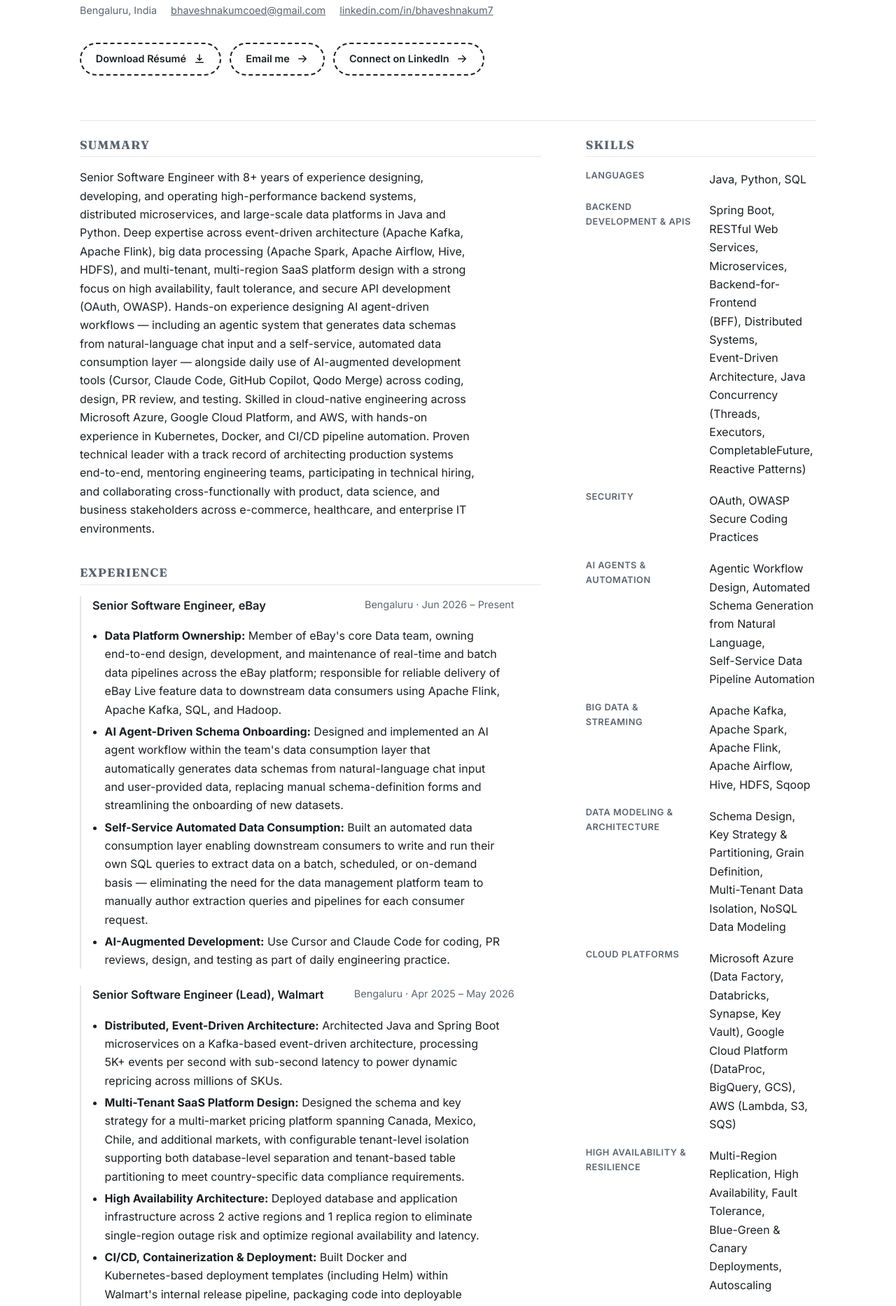
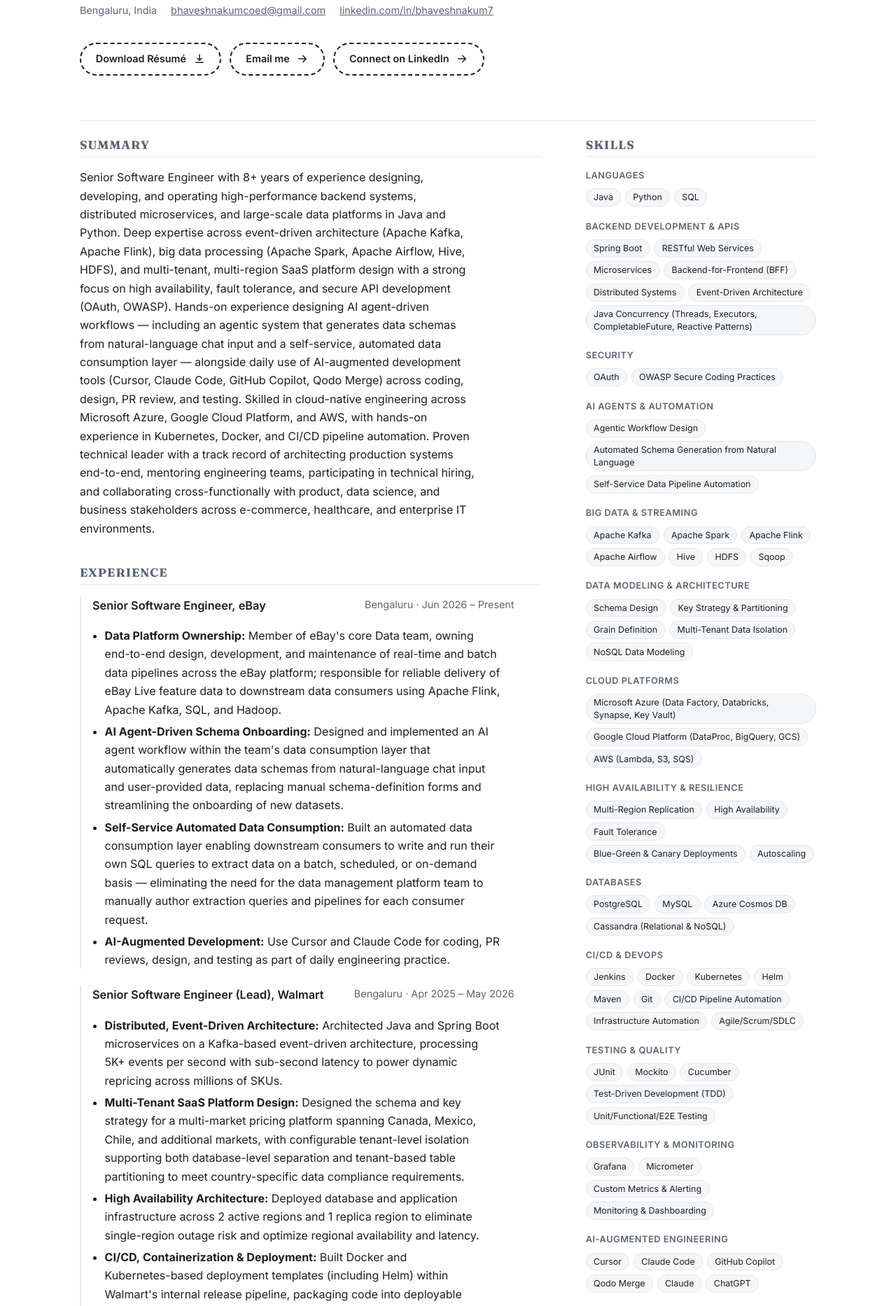
Before and after one commit to 1mcreative/personal-site, a Jekyll site: the page built from resume/index.md, in a window 1280 px wide. Shown: the part 424-2290 px from the top of the page at 70% size. Built offline with Jekyll 4.4.1, drawn with Linux system fonts in a browser that asks for light colours; part of the change alters nothing that is shown; some of the changed text lies outside the part shown.

Commit message:
Fix desktop visual balance: redesign Skills as pills, drop broken 2-col grid
The sidebar (Skills/Highlights/Education) was rendering 4320px tall next
to the main column's 3178px on desktop — a 1142px gap that left the page
looking badly lopsided once Skills grew to 13 categories.

Root causes, both in Skills specifically (measured at 2767px of that
imbalance on its own):
- .skills-grid's 2-column rule was a *viewport* media query
  (min-width: 560px), but the grid only ever lives inside the ~330px
  .resume-aside column regardless of viewport width — so on every desktop
  size it was cramming each label and its value into ~150px each instead
  of ever reaching a real wide layout.
- Long comma-separated skill lists read as dense paragraphs and used
  height inefficiently in a narrow column.

Fixed by dropping the dead breakpoint (dt/dd just stack now) and
rendering each category's skills as wrapped pill tags instead of prose.
Result: sidebar down to 3329px against main's 3178px (151px gap, was
1142px) — and reads as a scannable tag list rather than another block of
text to read, which is more attractive on its own terms, not just closer
in height.

Co-Authored-By: Claude Sonnet 5 <noreply@anthropic.com>

```diff
--- a/assets/css/professional.css
+++ b/assets/css/professional.css
@@ -447,15 +447,13 @@
   margin-bottom: 0.3rem;
 }
 
+/* Used to go 2-column above 560px via a viewport media query — but this
+   grid only ever lives inside .resume-aside now (a fixed ~330px column
+   regardless of viewport width), so that rule was cramming label and
+   value into ~150px each on every desktop size instead of ever actually
+   reaching a wide single column. Stacks label above value instead. */
 .skills-grid {
   display: grid;
-  gap: var(--space-2) var(--space-3);
-}
-
-@media (min-width: 560px) {
-  .skills-grid {
-    grid-template-columns: 1fr 1fr;
-  }
 }
 
 .skills-grid dt {
@@ -466,8 +464,30 @@
   color: var(--muted);
 }
 
+/* Pills instead of a comma-separated run of text: the same list of tools
+   reads as a scannable set of tags rather than another paragraph to read,
+   and — the actual reason this changed — packs far tighter than prose
+   into this column's width, which was the biggest single contributor to
+   the sidebar running much longer than the main column beside it. */
 .skills-grid dd {
-  margin: 0.15rem 0 0;
+  display: flex;
+  flex-wrap: wrap;
+  gap: 0.35rem;
+  margin: 0.5rem 0 1.1rem;
+}
+
+.skills-grid dd:last-of-type {
+  margin-bottom: 0;
+}
+
+.skill-pill {
+  background: var(--surface);
+  border: 1px solid var(--border);
+  border-radius: 999px;
+  padding: 0.2rem 0.65rem;
+  font-size: 0.78rem;
+  line-height: 1.4;
+  color: var(--text);
 }
 
 /* Email/LinkedIn use the shared .offset-btn component (tokens.css) — this
--- a/resume/index.md
+++ b/resume/index.md
@@ -125,46 +125,46 @@ permalink: /resume/
   <h2>Skills</h2>
   <dl class="skills-grid">
     <dt>Languages</dt>
-    <dd>Java, Python, SQL</dd>
+    <dd><span class="skill-pill">Java</span><span class="skill-pill">Python</span><span class="skill-pill">SQL</span></dd>
 
     <dt>Backend Development &amp; APIs</dt>
-    <dd>Spring Boot, RESTful Web Services, Microservices, Backend-for-Frontend (BFF), Distributed Systems, Event-Driven Architecture, Java Concurrency (Threads, Executors, CompletableFuture, Reactive Patterns)</dd>
+    <dd><span class="skill-pill">Spring Boot</span><span class="skill-pill">RESTful Web Services</span><span class="skill-pill">Microservices</span><span class="skill-pill">Backend-for-Frontend (BFF)</span><span class="skill-pill">Distributed Systems</span><span class="skill-pill">Event-Driven Architecture</span><span class="skill-pill">Java Concurrency (Threads, Executors, CompletableFuture, Reactive Patterns)</span></dd>
 
     <dt>Security</dt>
-    <dd>OAuth, OWASP Secure Coding Practices</dd>
+    <dd><span class="skill-pill">OAuth</span><span class="skill-pill">OWASP Secure Coding Practices</span></dd>
 
     <dt>AI Agents &amp; Automation</dt>
-    <dd>Agentic Workflow Design, Automated Schema Generation from Natural Language, Self-Service Data Pipeline Automation</dd>
+    <dd><span class="skill-pill">Agentic Workflow Design</span><span class="skill-pill">Automated Schema Generation from Natural Language</span><span class="skill-pill">Self-Service Data Pipeline Automation</span></dd>
 
     <dt>Big Data &amp; Streaming</dt>
-    <dd>Apache Kafka, Apache Spark, Apache Flink, Apache Airflow, Hive, HDFS, Sqoop</dd>
+    <dd><span class="skill-pill">Apache Kafka</span><span class="skill-pill">Apache Spark</span><span class="skill-pill">Apache Flink</span><span class="skill-pill">Apache Airflow</span><span class="skill-pill">Hive</span><span class="skill-pill">HDFS</span><span class="skill-pill">Sqoop</span></dd>
 
     <dt>Data Modeling &amp; Architecture</dt>
-    <dd>Schema Design, Key Strategy &amp; Partitioning, Grain Definition, Multi-Tenant Data Isolation, NoSQL Data Modeling</dd>
+    <dd><span class="skill-pill">Schema Design</span><span class="skill-pill">Key Strategy &amp; Partitioning</span><span class="skill-pill">Grain Definition</span><span class="skill-pill">Multi-Tenant Data Isolation</span><span class="skill-pill">NoSQL Data Modeling</span></dd>
 
     <dt>Cloud Platforms</dt>
-    <dd>Microsoft Azure (Data Factory, Databricks, Synapse, Key Vault), Google Cloud Platform (DataProc, BigQuery, GCS), AWS (Lambda, S3, SQS)</dd>
+    <dd><span class="skill-pill">Microsoft Azure (Data Factory, Databricks, Synapse, Key Vault)</span><span class="skill-pill">Google Cloud Platform (DataProc, BigQuery, GCS)</span><span class="skill-pill">AWS (Lambda, S3, SQS)</span></dd>
 
     <dt>High Availability &amp; Resilience</dt>
-    <dd>Multi-Region Replication, High Availability, Fault Tolerance, Blue-Green &amp; Canary Deployments, Autoscaling</dd>
+    <dd><span class="skill-pill">Multi-Region Replication</span><span class="skill-pill">High Availability</span><span class="skill-pill">Fault Tolerance</span><span class="skill-pill">Blue-Green &amp; Canary Deployments</span><span class="skill-pill">Autoscaling</span></dd>
 
     <dt>Databases</dt>
-    <dd>PostgreSQL, MySQL, Azure Cosmos DB, Cassandra (Relational &amp; NoSQL)</dd>
+    <dd><span class="skill-pill">PostgreSQL</span><span class="skill-pill">MySQL</span><span class="skill-pill">Azure Cosmos DB</span><span class="skill-pill">Cassandra (Relational &amp; NoSQL)</span></dd>
 
     <dt>CI/CD &amp; DevOps</dt>
-    <dd>Jenkins, Docker, Kubernetes, Helm, Maven, Git, CI/CD Pipeline Automation, Infrastructure Automation, Agile/Scrum/SDLC</dd>
+    <dd><span class="skill-pill">Jenkins</span><span class="skill-pill">Docker</span><span class="skill-pill">Kubernetes</span><span class="skill-pill">Helm</span><span class="skill-pill">Maven</span><span class="skill-pill">Git</span><span class="skill-pill">CI/CD Pipeline Automation</span><span class="skill-pill">Infrastructure Automation</span><span class="skill-pill">Agile/Scrum/SDLC</span></dd>
 
     <dt>Testing &amp; Quality</dt>
-    <dd>JUnit, Mockito, Cucumber, Test-Driven Development (TDD), Unit/Functional/E2E Testing</dd>
+    <dd><span class="skill-pill">JUnit</span><span class="skill-pill">Mockito</span><span class="skill-pill">Cucumber</span><span class="skill-pill">Test-Driven Development (TDD)</span><span class="skill-pill">Unit/Functional/E2E Testing</span></dd>
 
     <dt>Observability &amp; Monitoring</dt>
-    <dd>Grafana, Micrometer, Custom Metrics &amp; Alerting, Monitoring &amp; Dashboarding</dd>
+    <dd><span class="skill-pill">Grafana</span><span class="skill-pill">Micrometer</span><span class="skill-pill">Custom Metrics &amp; Alerting</span><span class="skill-pill">Monitoring &amp; Dashboarding</span></dd>
 
     <dt>AI-Augmented Engineering</dt>
-    <dd>Cursor, Claude Code, GitHub Copilot, Qodo Merge, Claude, ChatGPT (applied to coding, design, PR review, testing, and research)</dd>
+    <dd><span class="skill-pill">Cursor</span><span class="skill-pill">Claude Code</span><span class="skill-pill">GitHub Copilot</span><span class="skill-pill">Qodo Merge</span><span class="skill-pill">Claude</span><span class="skill-pill">ChatGPT</span></dd>
 
     <dt>Familiarity (exposure, non-production depth)</dt>
-    <dd>Snowflake, GraphQL, Hibernate/JPA, Elasticsearch</dd>
+    <dd><span class="skill-pill">Snowflake</span><span class="skill-pill">GraphQL</span><span class="skill-pill">Hibernate/JPA</span><span class="skill-pill">Elasticsearch</span></dd>
   </dl>
 </section>
 
```
